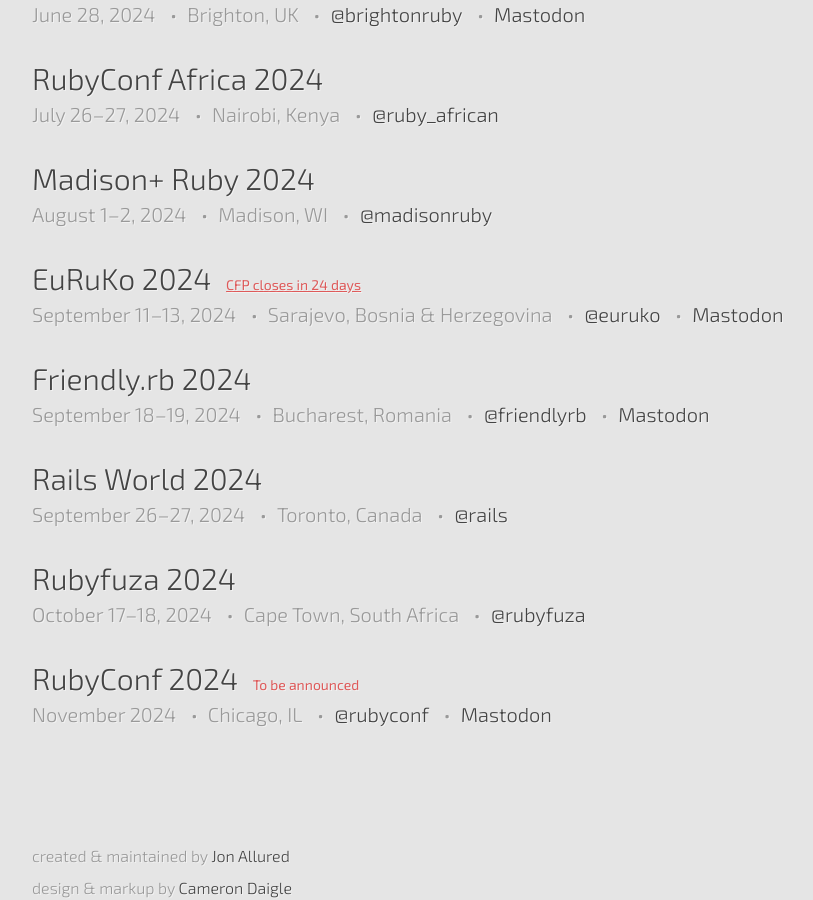
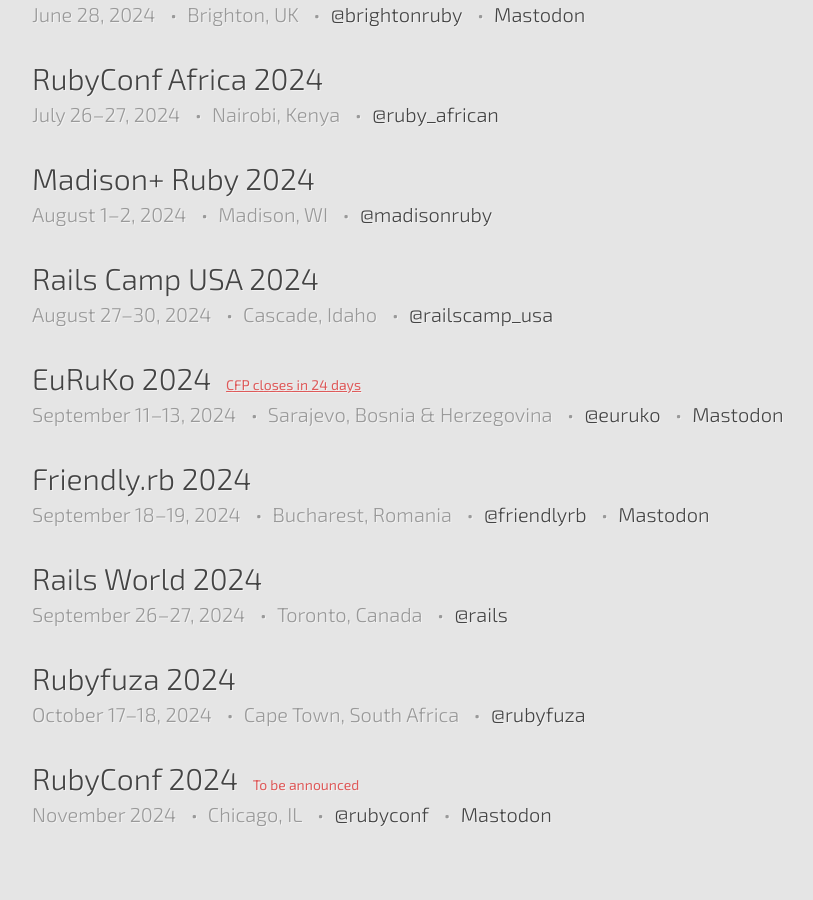
Before and after one commit to ruby-conferences/ruby-conferences.github.io, a Jekyll site: the page built from index.html, in a window 1280 px wide and 900 px high, scrolled down 1902 px. Shown: the whole window, without its empty margins (208-1021 px from the left). Built offline with Jekyll 4.4.1, drawn with Linux system fonts in a browser that asks for light colours.

Commit message:
Add Rails Camp USA 2024 dates! (#589)

```diff
--- a/_data/conferences.yml
+++ b/_data/conferences.yml
@@ -2584,6 +2584,13 @@
   url: https://madisonruby.com
   twitter: madisonruby
 
+- name: Rails Camp USA 2024
+  location: Cascade, Idaho
+  start_date: 2024-08-27
+  end_date: 2024-08-30
+  url: https://west.railscamp.us/2024
+  twitter: railscamp_usa
+
 - name: EuRuKo 2024
   location: Sarajevo, Bosnia & Herzegovina
   start_date: 2024-09-11
```
